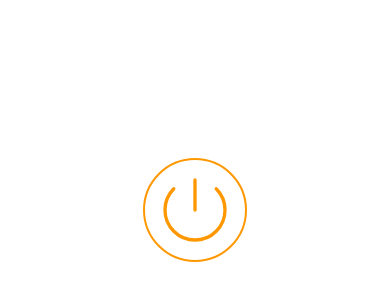
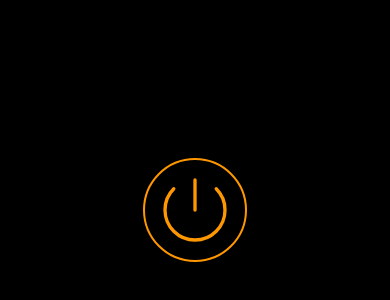
Before and after one commit to omidbaharifar/vibrate-your-phone, a React Native app: screen / in a window 390 px wide. Shown: the part 212-512 px from the top of the page. Built offline with nearby package versions, Linux system fonts and the light colour scheme.

Commit message:
styles changed

```diff
--- a/App.js
+++ b/App.js
@@ -1,5 +1,5 @@
 import React, { useState, useEffect } from "react";
-import { Button, View, Vibration } from "react-native";
+import { Button, View, Vibration, StyleSheet } from "react-native";
 import PowerButton from "./components/powerButton";
 
 const App = () => {
@@ -9,7 +9,7 @@
   }, [isVibratorOn]);
 
   return (
-    <View style={{ flex: 1, justifyContent: "center", alignItems: "center" }}>
+    <View style={styles.container}>
       <View>
         <PowerButton
           onPress={() => {
@@ -22,4 +22,13 @@
   );
 };
 
+const styles = StyleSheet.create({
+  container: {
+    flex: 1,
+    justifyContent: "center",
+    alignItems: "center",
+    backgroundColor: "#000",
+  },
+});
+
 export default App;
--- a/app.json
+++ b/app.json
@@ -9,7 +9,7 @@
     "splash": {
       "image": "./assets/splash.png",
       "resizeMode": "contain",
-      "backgroundColor": "#ffffff"
+      "backgroundColor": "#000"
     },
     "assetBundlePatterns": [
       "**/*"
@@ -20,7 +20,7 @@
     "android": {
       "adaptiveIcon": {
         "foregroundImage": "./assets/adaptive-icon.png",
-        "backgroundColor": "#ffffff"
+        "backgroundColor": "#000"
       }
     },
     "web": {
--- a/components/powerButton.js
+++ b/components/powerButton.js
@@ -44,7 +44,7 @@
     color: "#ff9800",
   },
   icon__vibratorIsOn: {
-    color: "#fff",
+    color: "#000",
   },
 });
 
```
